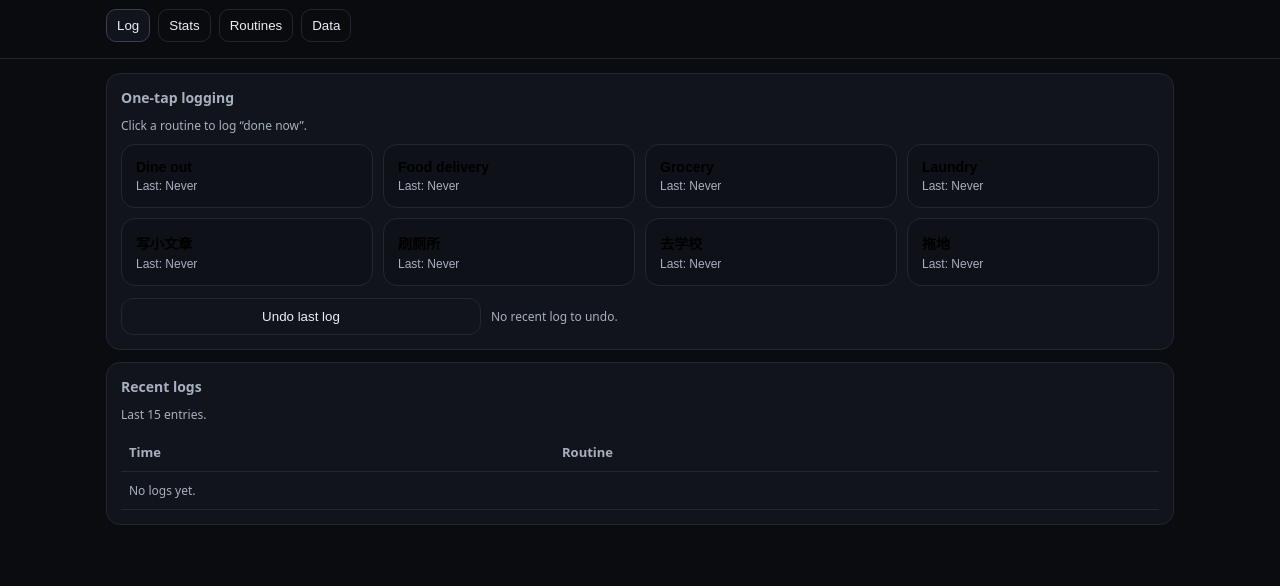
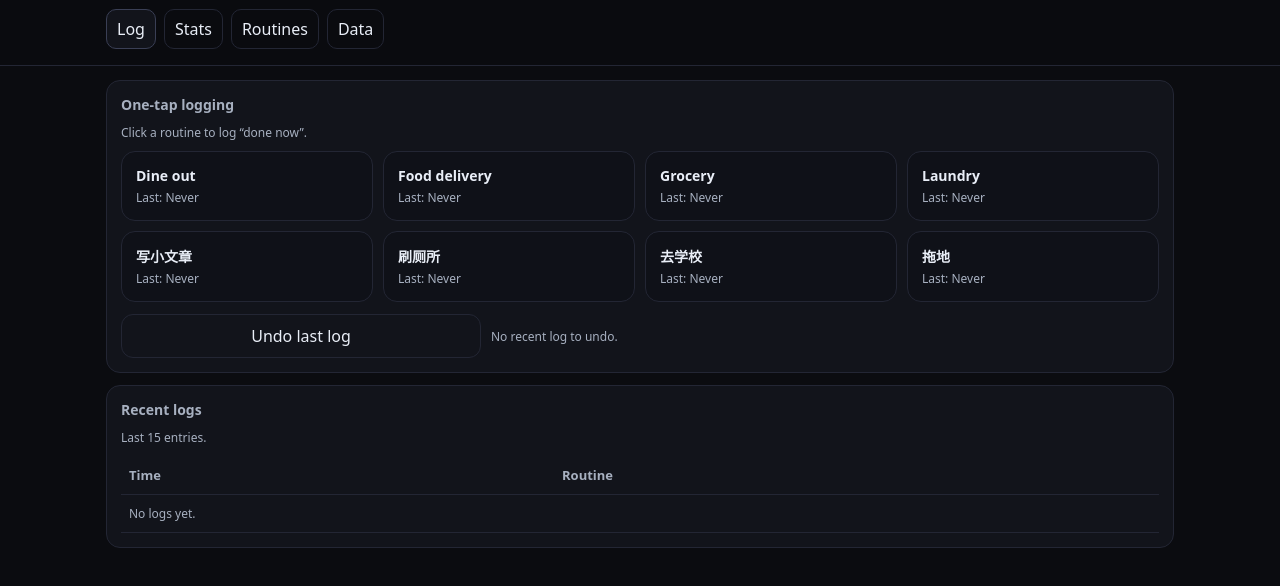
Before and after one commit to yiguang-zhu/routine-tracker, a plain HTML site: page index.html in a window 1280 px wide. Shown: the part 70-656 px from the top of the page. Drawn offline with Linux system fonts and the light colour scheme.

Commit message:
Update index.html

```diff
--- a/index.html
+++ b/index.html
@@ -31,6 +31,9 @@
     th, td { border-bottom: 1px solid var(--line); padding: 10px 8px; text-align:left; font-size: 13px; }
     th { color: var(--muted); font-weight: 600; }
     .biglist { display:grid; grid-template-columns: repeat(auto-fill, minmax(220px, 1fr)); gap:10px; }
+    button { color: inherit; font: inherit; }
+.bigbtn { color: var(--text); }
+.bigbtn .title { color: var(--text); }
     .bigbtn { text-align:left; padding:14px; border-radius:14px; border:1px solid var(--line); background:#0f1118; cursor:pointer; }
     .bigbtn:hover { border-color:#3a3f55; }
     .bigbtn .title { font-size: 14px; font-weight: 650; margin-bottom: 4px; }
```
